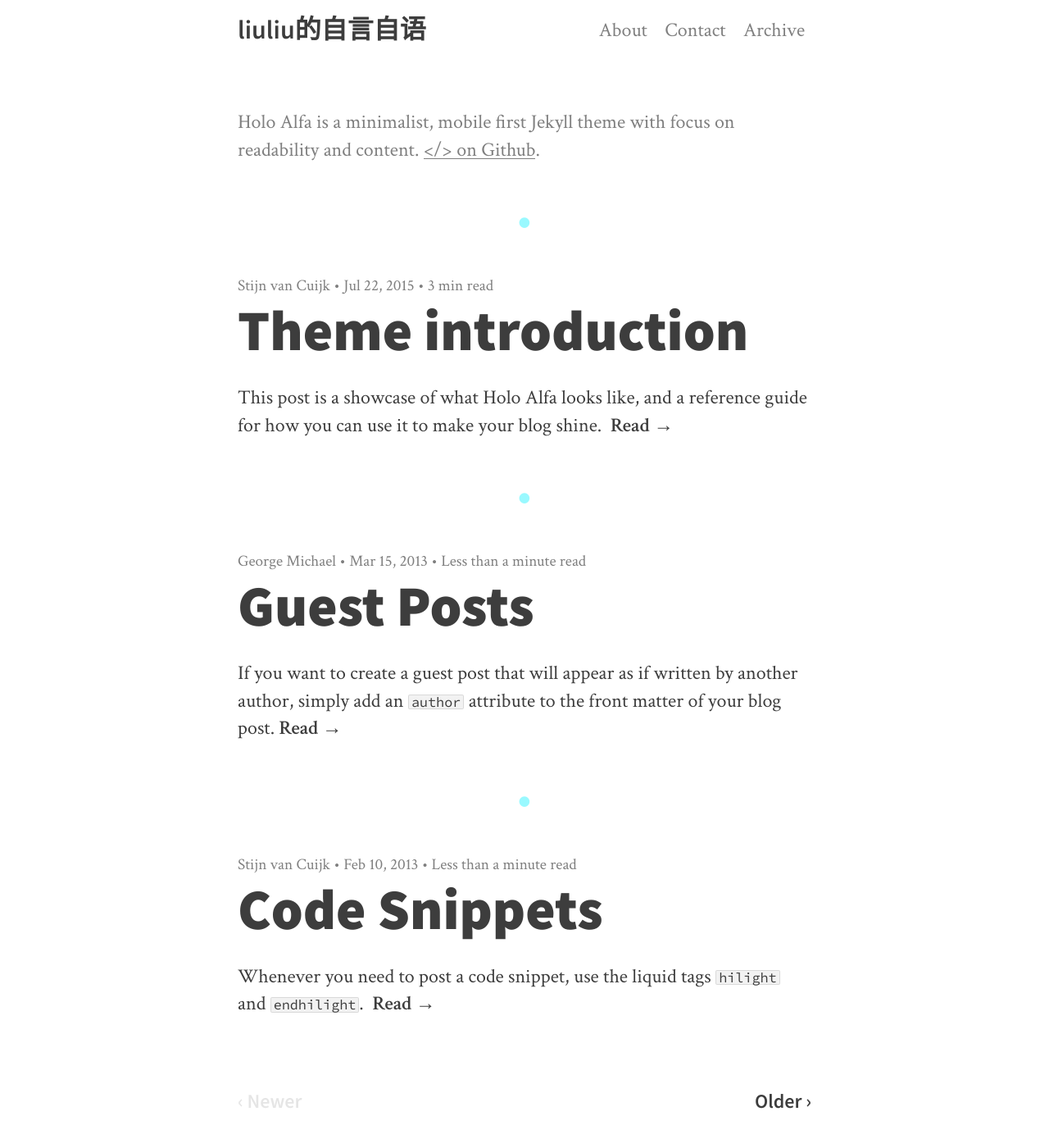
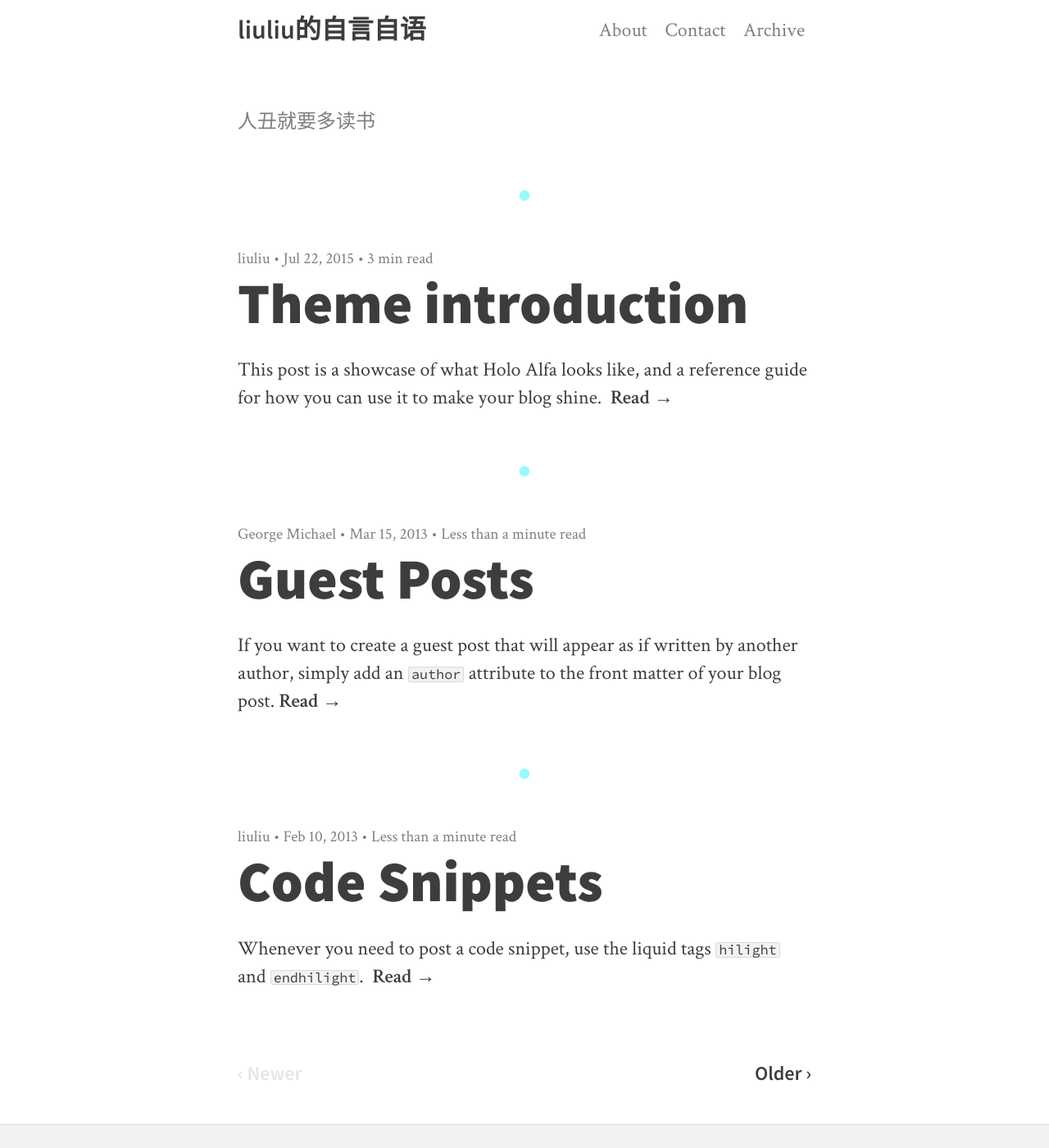
Before and after one commit to liuliuhit/liuliuhit.github.io, a Jekyll site: the page built from index.html, in a window 1280 px wide and 1400 px high. Shown: the whole window at 82% size. Built offline with Jekyll 4.4.1, drawn with Linux system fonts in a browser that asks for light colours; nearby versions of some CDN libraries; the list of posts is cut into pages by our own code; some of the changed text lies outside the part shown.

Commit message:
modify config.yml

```diff
--- a/_config.yml
+++ b/_config.yml
@@ -5,23 +5,23 @@ name: liuliu的自言自语
 description:
 
   # Description of your site. This will show up in google.
-  meta: Holo Alfa is a minimalist, mobile first Jekyll theme with focus on readability and content.
+  meta: liuliu's blog, deploy with github page, using Holo Alfa theme
 
   # Description of your site. This will show up on the front page.
-  subtitle: Holo Alfa is a minimalist, mobile first Jekyll theme with focus on readability and content. <a href="https://github.com/steinvc/holo-alfa">&lt;/&gt; on Github</a>.
+  subtitle: 人丑就要多读书
 
 author:
-  name: Stijn van Cuijk
+  name: liuliu
 
   # Necessary for contact page
-  email: stijnvcuijk@gmail.com
+  email: liuliu_hit@sina.com
 
   # Optional text (html) to display after author name. Leave empty if you don't
   # want it.
   info:
 
 url: http://liuliuhit.github.io
-baseurl: "/"
+baseurl: ""
 
 # language attribute in <html> element.
 lang: en
@@ -37,10 +37,10 @@ lang: en
 show-subtitle: true
 display-social-icons: false
 
-footer-text: This is the footer.<br><a href="http://steinvc.github.io/holo-alfa/">Holo Alfa</a> Jekyll theme crafted by <a href="http://steinvc.github.io/holo-alfa/">Stijn</a>.
+footer-text: Talk is cheap, show me the code.<br><a href="http://steinvc.github.io/holo-alfa/">Holo Alfa</a> Jekyll theme crafted by <a href="http://steinvc.github.io/holo-alfa/">Stijn</a>.
 
 # Preferably 64px in height. Leave empty = disable.
-logo-image: # /img/logo.png
+logo-image: #"/img/logo.png"
 
 # Toolbar color for Chrome on Android.
 theme-color-attr: "#00f0ff"
```
